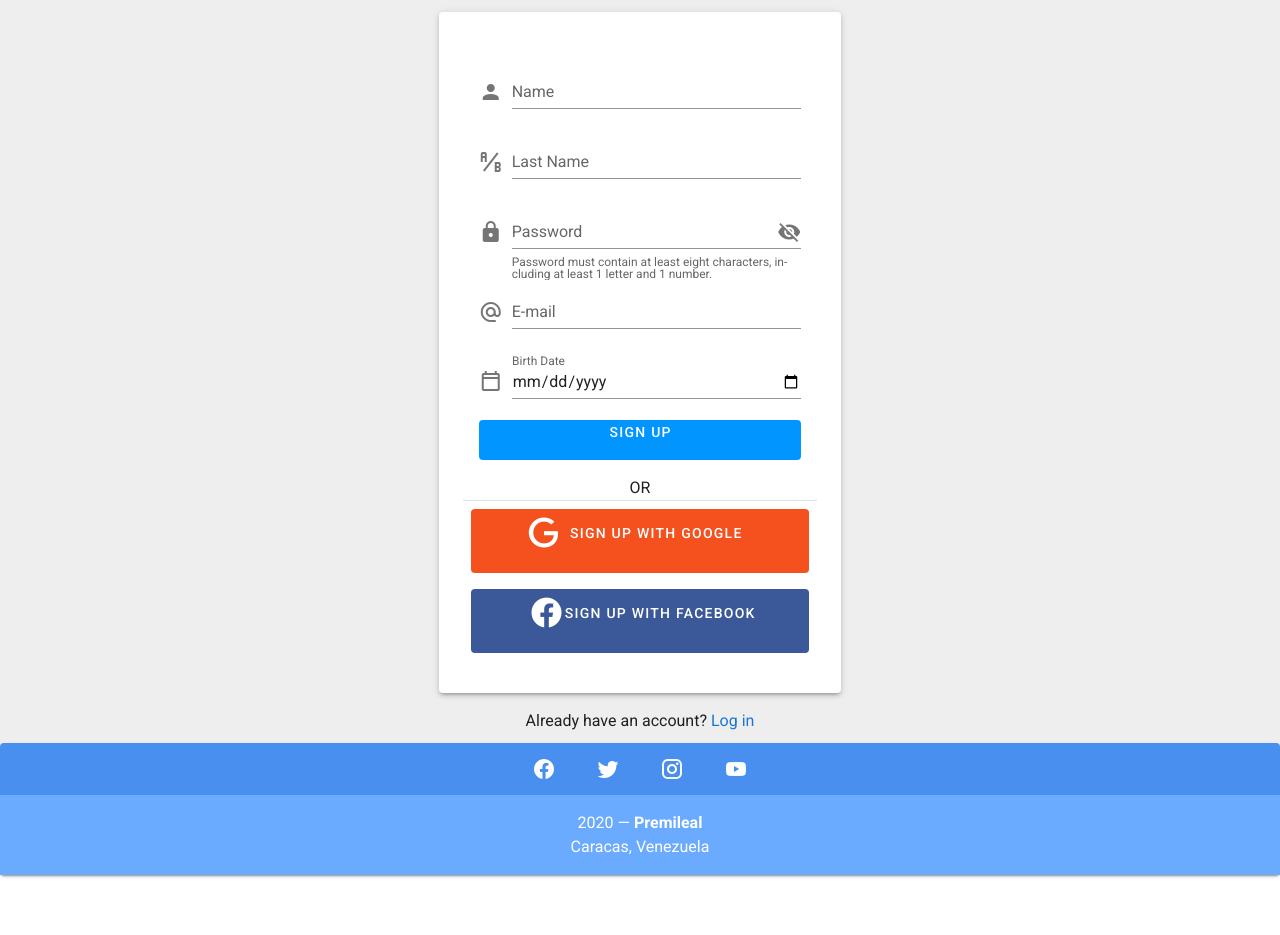
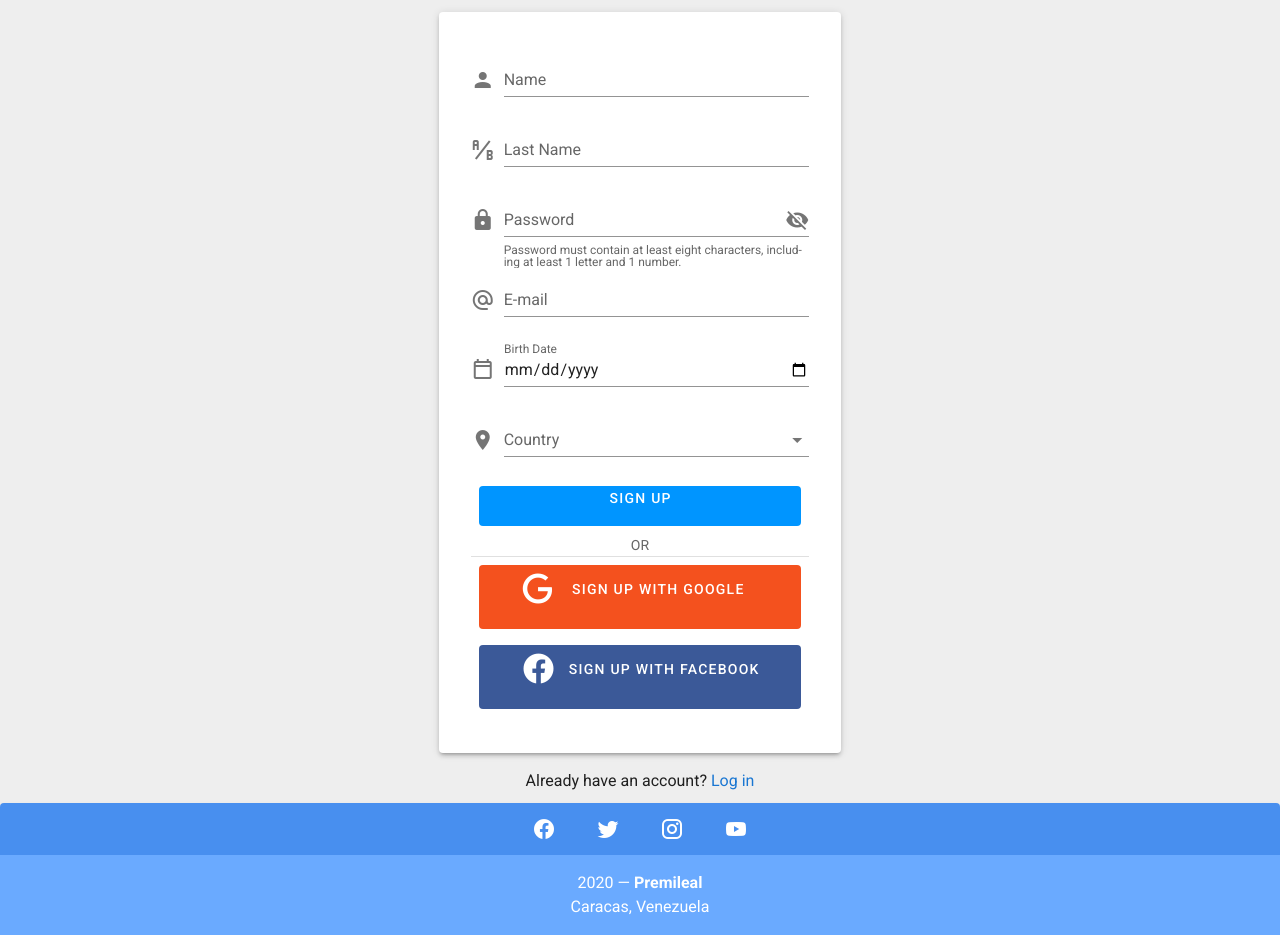
Before and after one commit to RafaelMendezUCAB/client-premileal, a Vue app: page /signup in a window 1280 px wide. Before the commit the page ends 875 px from the top, so only its background shows below. Built offline with nearby package versions, Linux system fonts and the light colour scheme; no server answers.

Commit message:
FASE1-001: Agregado textfield para seleccionar país de residencia

```diff
--- a/src/views/signup/Signup.vue
+++ b/src/views/signup/Signup.vue
@@ -24,7 +24,7 @@
                     align = "center"
                     justify="center"
                 >
-                    <v-card class="elevation-3 px-6 py-8"
+                    <v-card class="elevation-3 px-4 py-5"
                         width="450px">
 
                         <v-card-text>
@@ -71,6 +71,17 @@
                                         type="date">
                                     </v-text-field>
 
+                                    <v-autocomplete
+                                        v-model="userData.placeID"
+                                        item-value="p_id"
+                                        prepend-icon= "mdi-map-marker"
+                                        label="Country"
+                                        :rules="[rules.required]"
+                                        :items="places"
+                                        item-text="p_name">
+                                    </v-autocomplete>
+
+                                    <v-card-actions>
                                     <v-btn depressed
                                         width=100%
                                         color="#0095ff"
@@ -79,20 +90,16 @@
                                     >
                                             Sign Up
                                     </v-btn>
-
+                                    </v-card-actions>
                                 </form>
+                                    <span></span>
+                                    <div div class="mx-auto text-center" >OR</div>
+                                    <v-divider></v-divider>
                             </v-form>
-                        </v-card-text>
-
-                        <span></span>
-
-                        <div class="mx-auto text-center" >OR</div>
-
-                        <v-divider></v-divider>
 
                         <v-card-actions>
                             <v-btn depressed @click="accessGoogle" width=100% color="#F4511E" class="white--text py-6 pb-10">
-                                <div class="pr-2 ml-n6 pl-4">
+                                <div class="pr-4 ml-n7 pl-4">
                                     <v-icon large left> mdi-google </v-icon>
                                 </div>
                                 <div class=""> Sign Up with GOOGLE</div>
@@ -101,12 +108,13 @@
 
                         <v-card-actions>
                             <v-btn depressed @click="accessFacebook" width=100% color="#3B5998" class="white--text py-6 pb-10">
-                                <div class="pr-1 ml-n2 pl-4">
+                                <div class="pr-4 ml-n3 pl-4">
                                     <v-icon large left> mdi-facebook </v-icon>
                                 </div>
                                 <div class="ml-n1"> Sign Up with FACEBOOK</div>
                             </v-btn>
                         </v-card-actions>
+                        </v-card-text>
                     </v-card>
 
                     <div class="text-center pt-4">
@@ -187,22 +195,27 @@ export default class Signup extends Vue{
         to home page
     ------------------------------------------------------------------------------------------------ */
     async checkIfUserExists(){
-        if(this.userData.type === 'No Federado'){
-            this.serverResponse = await userService.login(this.userData.email, this.userData.password);
-        }
-        else {
-            this.serverResponse = await userService.socialLogin(this.userData.email, this.userData.type);
-        }
-        if(this.serverResponse.data.length === 0){
-            this.serverResponse = await userService.signUp(this.userData);
-            console.log("Server response: ", this.serverResponse.data);
-        }
-        else {
-            console.log("User already registered: ", this.serverResponse.data);
-        }
-        this.$store.dispatch('user/setSessionStatus', true);
-        this.$router.push({ name: 'home'});
-    }
+        if ((this.$refs.form as Vue & { validate: () => boolean }).validate() && this.userData.type === 'No Federado' ){
+          this.serverResponse = await userService.login(this.userData.email, this.userData.password);
+
+    }}
+
+    //     else if (this.userData.type !== 'No Federado'){
+
+    //         this.serverResponse = await userService.socialLogin(this.userData.email, this.userData.type);
+    //         if(this.serverResponse.data.length === 0){
+
+    //             this.serverResponse = await userService.signUp(this.userData);
+
+    //         }
+    //         // this.assignUserData()
+    //     }
+    // }
+
+    // assignUserData(){
+    //     this.$store.dispatch('user/setSessionStatus', true);
+    //     this.$router.push({ name: 'home'});
+    // }
 
     accessGoogle(){
       fa.signInWithPopup(providerGoogle).then(result =>{
@@ -210,7 +223,7 @@ export default class Signup extends Vue{
         const user = result.user
         this.assignGoogleCredentials(user);
         console.log("Now user is: ", this.userData);
-        this.checkIfUserExists();
+        // this.$router.push({ name: 'home'});
       }).catch(error =>{
         console.log(error);
       })
@@ -222,6 +235,7 @@ export default class Signup extends Vue{
         const user = result.user
         console.log("USER DATA",user);
         console.log("token", token);
+        // this.$router.push({ name: 'home'});
       }).catch(error =>{
         console.log(error);
       })
@@ -236,7 +250,7 @@ export default class Signup extends Vue{
         email : '',
         birthdate : '01/01/1991',
         type: 'No Federado',
-        placeID: 389
+        placeID: ''
     };
 
     async createUser(e: any){
@@ -255,7 +269,6 @@ export default class Signup extends Vue{
     async getAllPlaces(){
         this.serverResponse = await placeService.getAllPlaces();
         this.places = this.serverResponse.data;
-        console.log("places are: ", this.places);
     }
 
 }
```
